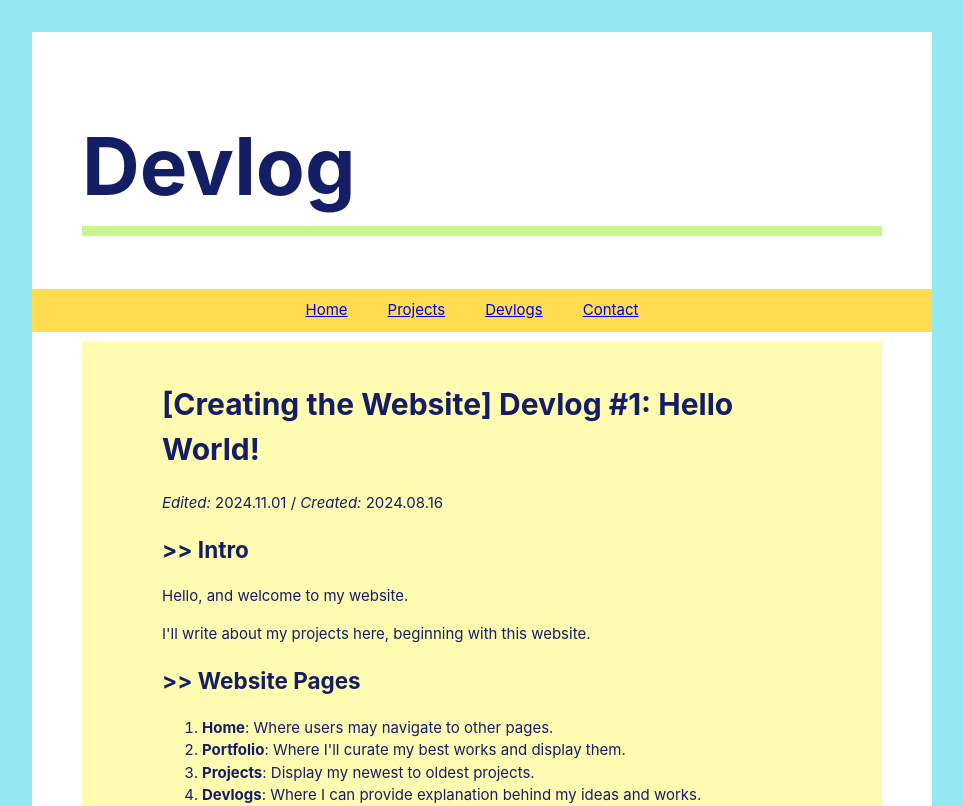
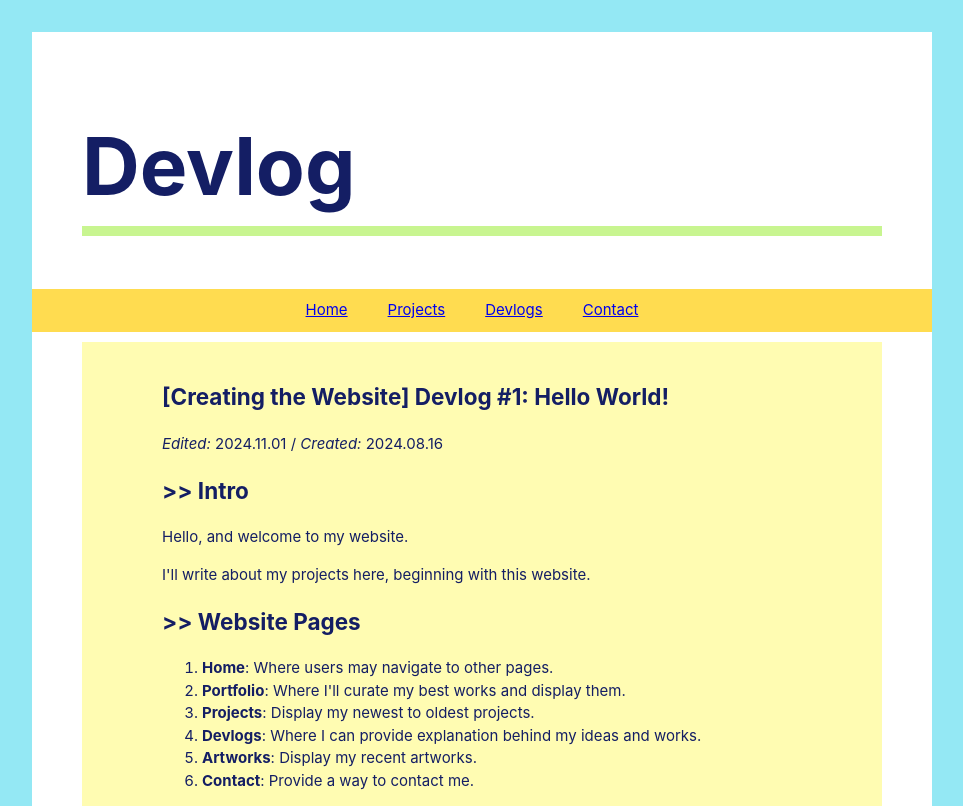
Before and after one commit to jennyton88/jennyton88.github.io, a React (Vite) app: page /devlogs/log/2024_08_16_0 in a window 1280 px wide. Shown: the top 806 px of the page, without its empty margins (158-1121 px from the left). Built offline with nearby package versions, Linux system fonts and the light colour scheme; a web font is replaced by a local one.

Commit message:
wrap devlog in article

```diff
--- a/src/pages/Log.jsx
+++ b/src/pages/Log.jsx
@@ -57,9 +57,11 @@ function Log(){
                         <Topbar/>
                         <div className="content">
                             <div className="log">
-                                <h1>{log.title}</h1>
-                                <em>Edited:</em> {log.edit_date} / <em>Created:</em> {log.creation_date}
-                                <Markdown>{log.body}</Markdown>
+                                <article>
+                                    <h1>{log.title}</h1>
+                                    <em>Edited:</em> {log.edit_date} / <em>Created:</em> {log.creation_date}
+                                    <Markdown>{log.body}</Markdown>
+                                </article>
                                 <Link to={"/devlogs"}>Return back to devlogs</Link>
                             </div>
                         </div>
```
